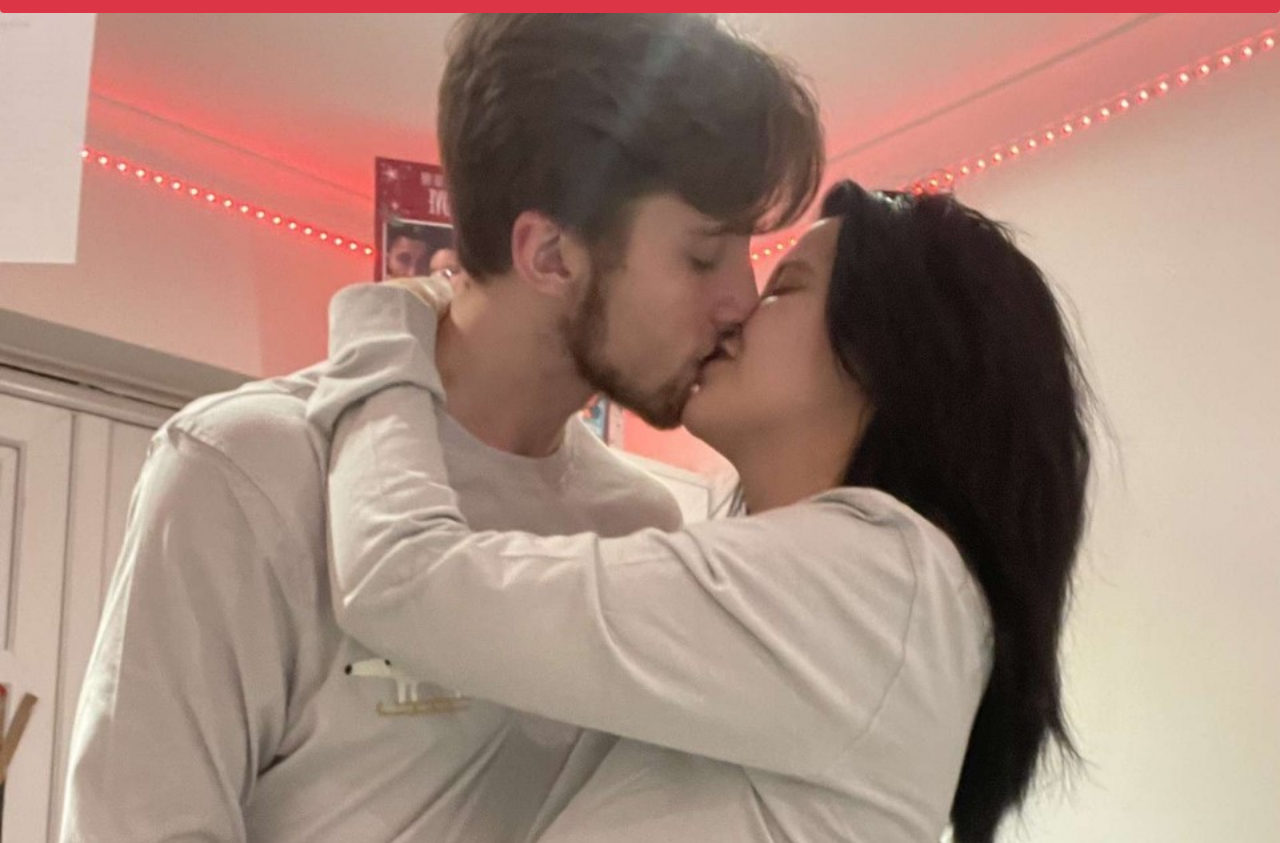
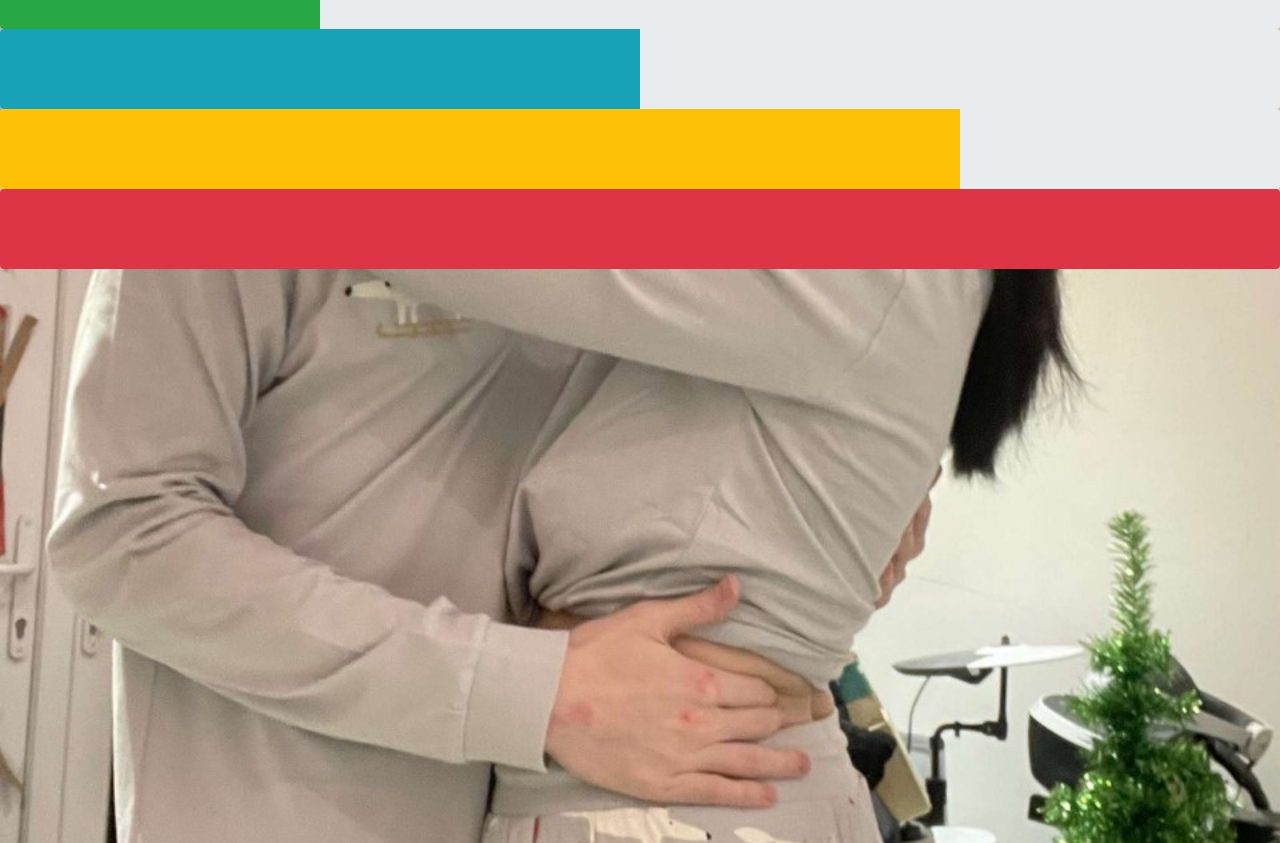
Before and after one commit to DanArmstrong124/danloz, a plain HTML site: page index.html in a window 1280 px wide. Shown: the part 107-950 px from the top of the page. Drawn offline with nearby package versions, Linux system fonts and the light colour scheme.

Commit message:
Adding background

```diff
--- a/index.html
+++ b/index.html
@@ -7,7 +7,13 @@
     <title>Document</title>
     <link rel="stylesheet" href="https://cdn.jsdelivr.net/npm/bootstrap@4.6.1/dist/css/bootstrap.min.css" integrity="sha384-zCbKRCUGaJDkqS1kPbPd7TveP5iyJE0EjAuZQTgFLD2ylzuqKfdKlfG/eSrtxUkn" crossorigin="anonymous">
 </head>
-<body style="background: url('danloz.jpg'); background-size: cover;">
+<body style="background: url('danloz.jpg'); background-size: cover; background-position: center;">
+
+    <style>
+        .progress{
+            height:5rem;
+        }
+    </style>
 
     <div style="height: 950px;">
     <h1>Days Until:</h1>
```
